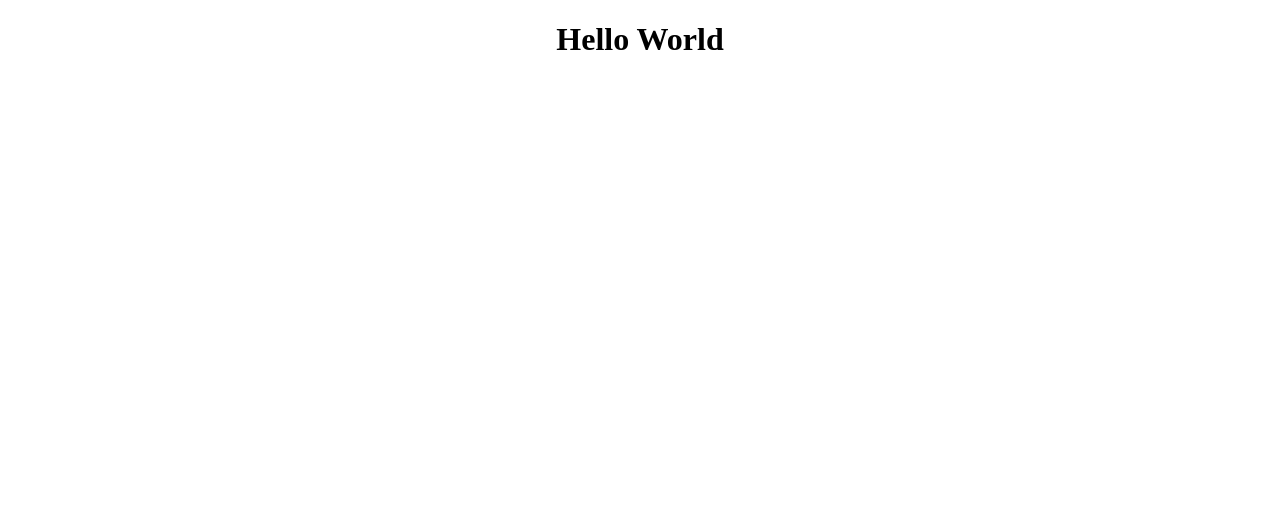
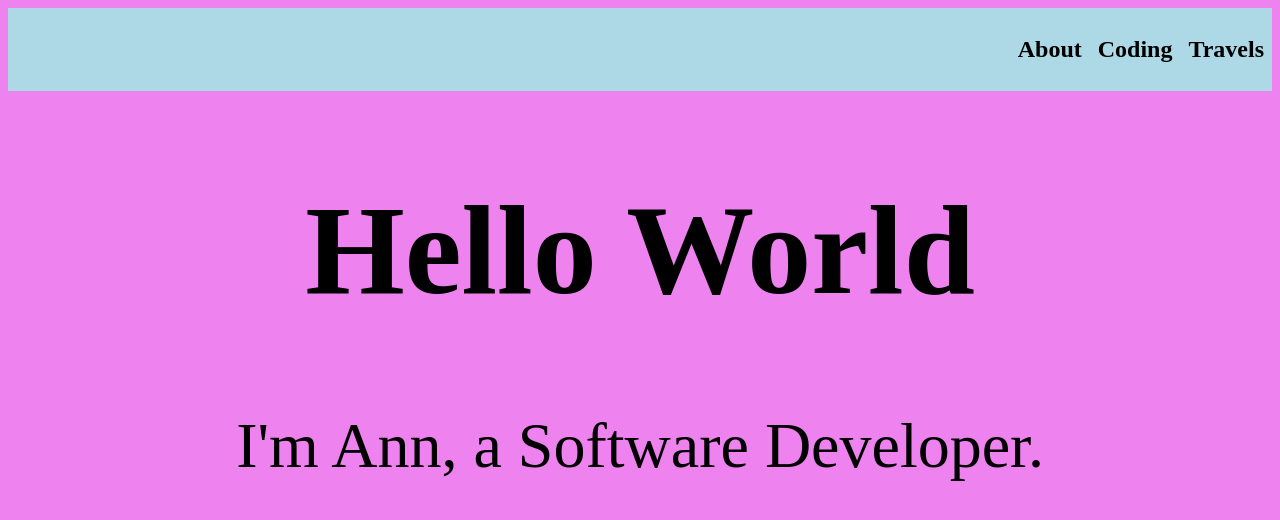
Before and after one commit to AnnNavarrete/AnnNavarrete.github.io, a plain HTML site: page index.html in a window 1280 px wide. Drawn offline with Linux system fonts and the light colour scheme.

Commit message:
updated page

```diff
--- a/index.html
+++ b/index.html
@@ -4,20 +4,24 @@
     <meta charset="UTF-8" />
     <meta name="viewport" content="width=device-width, initial-scale=1.0" />
     <meta http-equiv="X-UA-Compatible" content="ie=edge" />
+    <meta name="viewport" content="width=device-width, initial-scale=1.0">
     <link rel="stylesheet" href="./style.css" />
     <link
       href="https://fonts.googleapis.com/css?family=Dancing+Script"
       rel="stylesheet"
     />
-    <title>Document</title>
+    <title>Annie's Ramblings</title>
   </head>
   <body>
-    <div class="header-img"></div>
-    <div class="middle-text">
+    <header>
+      <h2 class="header">About</h2>
+      <h2 class="header">Coding<h2>
+      <h2 class="header">Travels</h2>
+    </header>
+    <div>
       <h1>Hello World</h1>
+      <p>I'm Ann, a Software Developer.</p>
     </div>
-
-    <section></section>
 
     <script src="./website.js"></script>
   </body>
--- a/style.css
+++ b/style.css
@@ -1,3 +1,17 @@
+header {
+  background-color: lightblue;
+  display: flex;
+  justify-content: flex-end;
+  height: 100%;
+  font-size: 1rem;
+}
+
+.header {
+  padding: 0.5rem;
+}
+
 body {
   text-align: center;
+  background-color: violet;
+  font-size: 5vw;
 }
```
